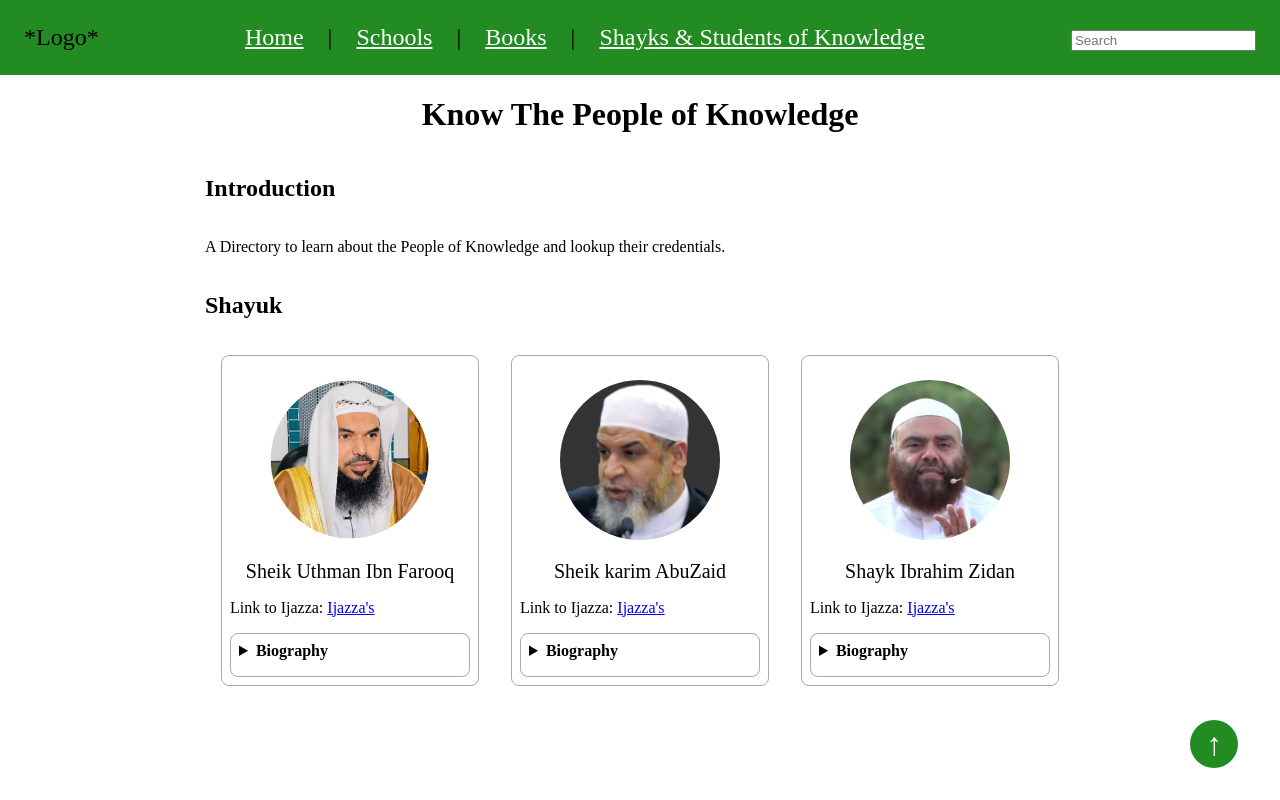
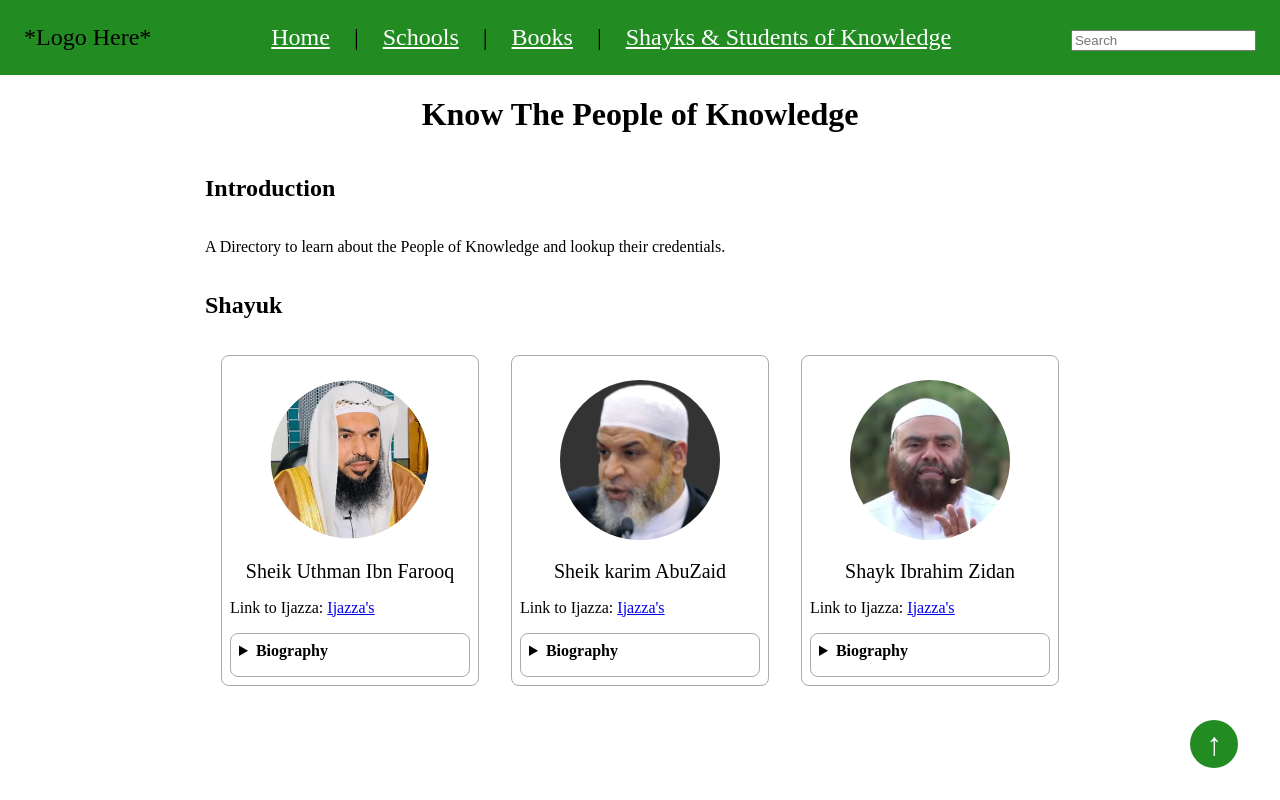
Before and after one commit to Huzaifa-MS/Ijazat-list, a website built with Vite: page index.html in a window 1280 px wide. Built offline with nearby package versions, Linux system fonts and the light colour scheme.

Commit message:
fixed but with extra gh workflow

```diff
--- a/index.html
+++ b/index.html
@@ -13,7 +13,7 @@
 <body>
   <nav>
     <ul>
-      <li>*Logo*</li>
+      <li>*Logo Here*</li>
       <ul>
         <li><a href="./index.html">Home</a></li>
         <li><a href="./schools.html">Schools</a></li>
```
